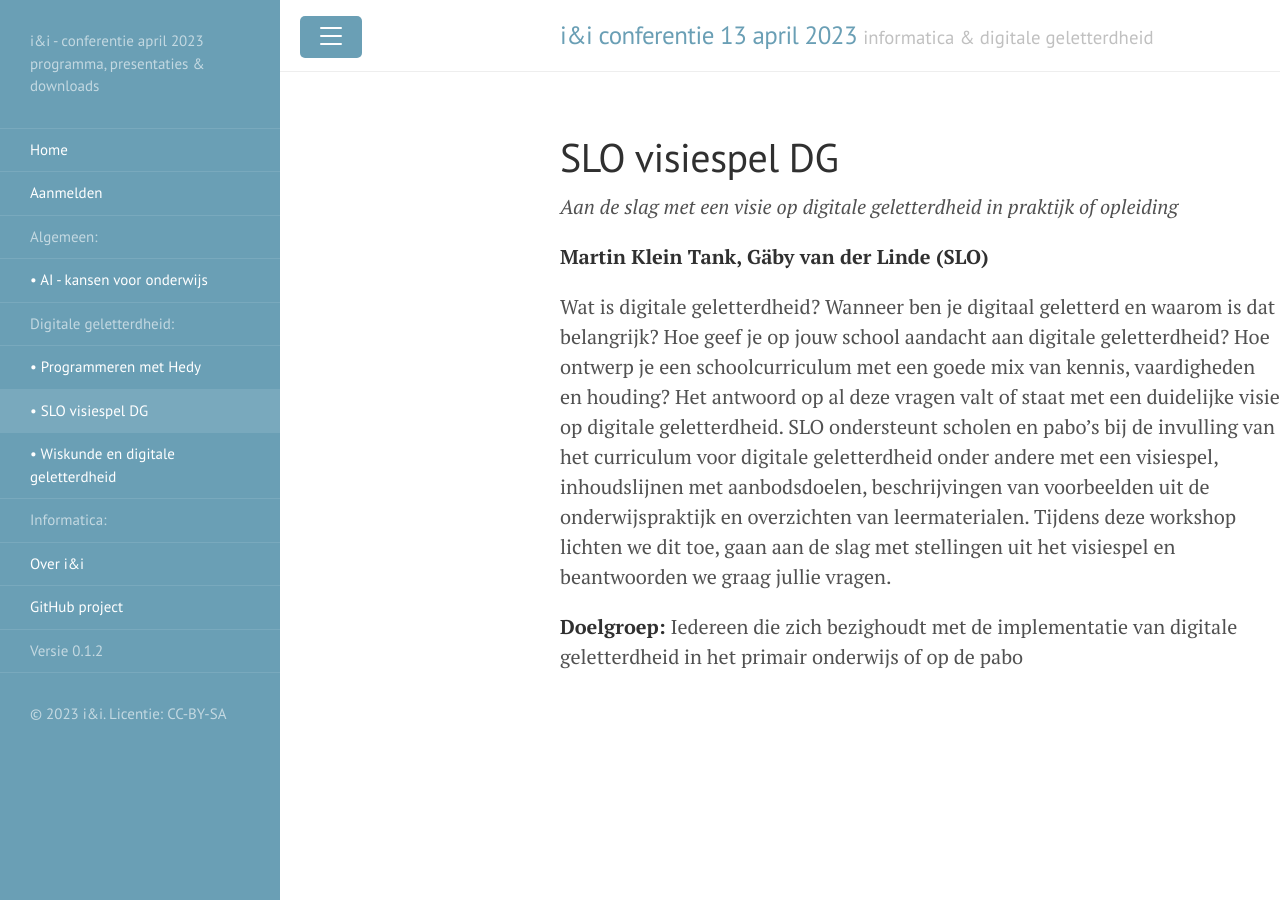
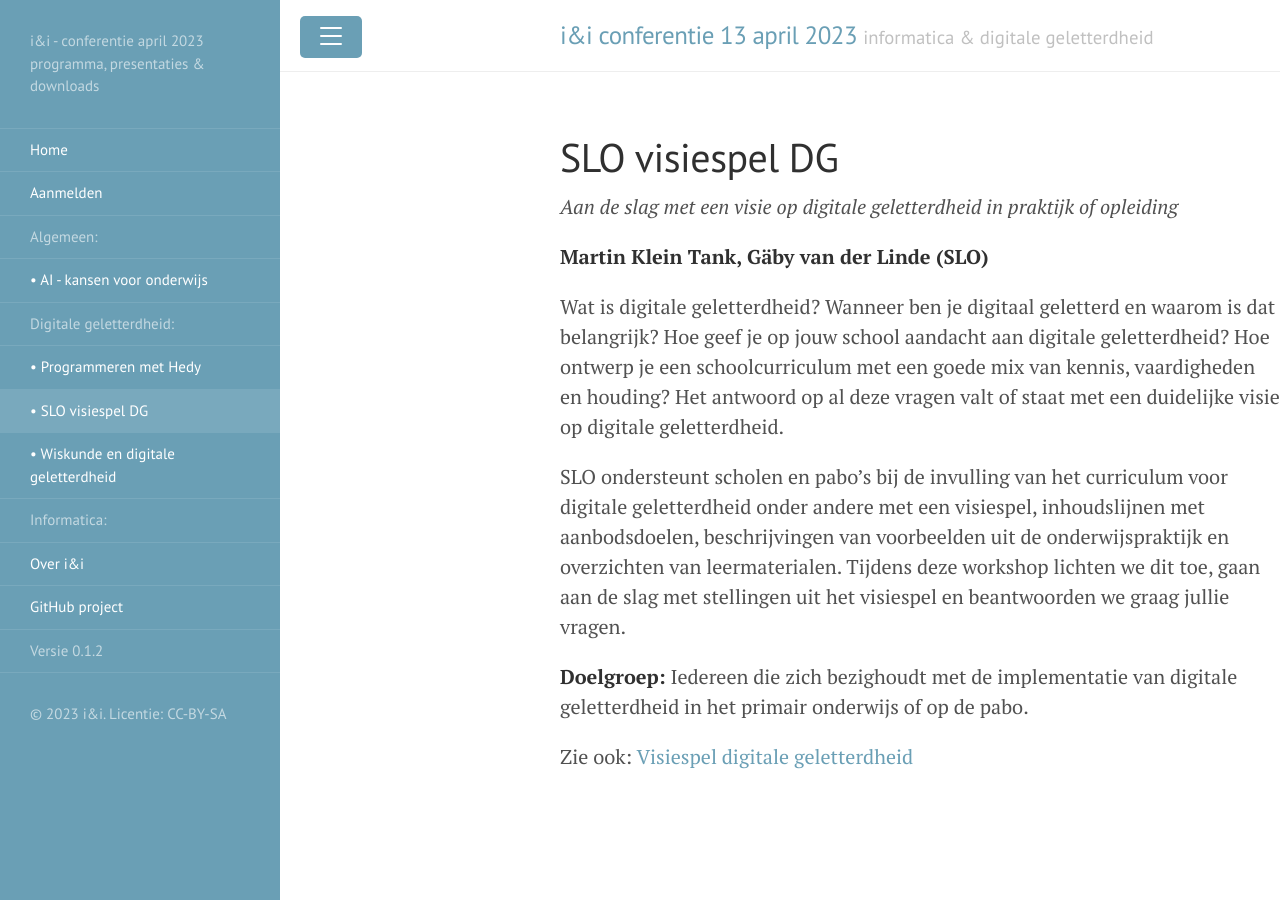
Before and after one commit to ieni/april2023, a Jekyll site: the page built from _dg/visiespel-slo.md, in a window 1280 px wide. Built offline with Jekyll 4.4.1, drawn with Linux system fonts in a browser that asks for light colours.

Commit message:
Update visiespel-slo.md

```diff
--- a/_dg/visiespel-slo.md
+++ b/_dg/visiespel-slo.md
@@ -11,12 +11,17 @@ Wat is digitale geletterdheid? Wanneer ben je digitaal geletterd en waarom is
 dat belangrijk? Hoe geef je op jouw school aandacht aan digitale
 geletterdheid? Hoe ontwerp je een schoolcurriculum met een goede mix van
 kennis, vaardigheden en houding? Het antwoord op al deze vragen valt of staat
-met een duidelijke visie op digitale geletterdheid. SLO ondersteunt scholen en
-pabo's bij de invulling van het curriculum voor digitale geletterdheid onder
-andere met een visiespel, inhoudslijnen met aanbodsdoelen, beschrijvingen van
-voorbeelden uit de onderwijspraktijk en overzichten van leermaterialen.
-Tijdens deze workshop lichten we dit toe, gaan aan de slag met stellingen uit
-het visiespel en beantwoorden we graag jullie vragen.
+met een duidelijke visie op digitale geletterdheid.
+
+SLO ondersteunt scholen en pabo's bij de invulling van het curriculum voor
+digitale geletterdheid onder andere met een visiespel, inhoudslijnen met
+aanbodsdoelen, beschrijvingen van voorbeelden uit de onderwijspraktijk en
+overzichten van leermaterialen. Tijdens deze workshop lichten we dit toe, gaan
+aan de slag met stellingen uit het visiespel en beantwoorden we graag jullie
+vragen.
 
 **Doelgroep:** Iedereen die zich bezighoudt met de implementatie van digitale
-geletterdheid in het primair onderwijs of op de pabo
+geletterdheid in het primair onderwijs of op de pabo.
+
+Zie ook:
+[Visiespel digitale geletterdheid](https://www.slo.nl/sectoren/po/digitale-geletterdheid-po/digitale-geletterdheid-po/digitale-geletterdheid-onderwijspraktijk/visie-ontwikkeling/){:target="_blank"}
```
